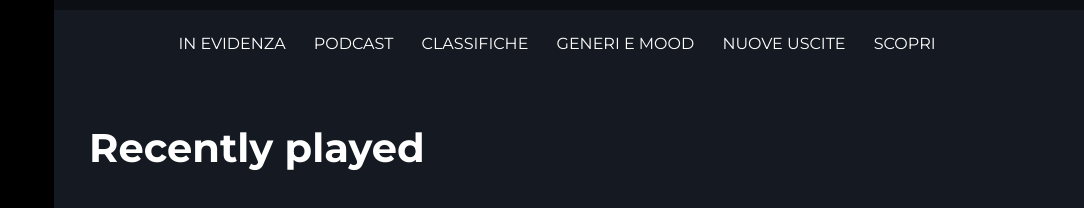
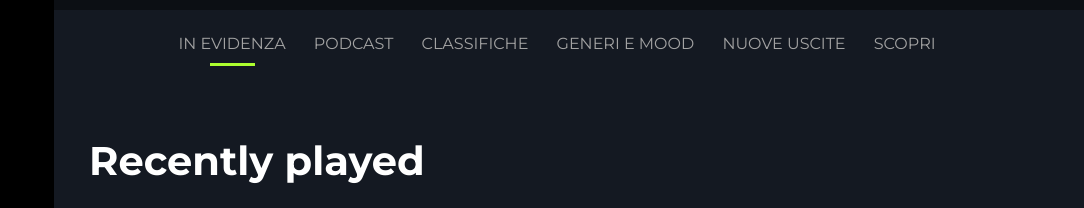
Before and after one commit to ALAM-97/html-css-spotifyweb, a plain HTML site: page index.html in a window 1280 px wide. Shown: the part 80-288 px from the top of the page, 196-1280 px from the left. Drawn offline with Linux system fonts and the light colour scheme.

Commit message:
Hover Effect Added to Main Section List

```diff
--- a/css/style.css
+++ b/css/style.css
@@ -282,17 +282,34 @@ main div.main-content ul {
 main div.main-content ul li {
     display: inline-block;
     font-size: 1rem;
-    padding-right: 1.5rem;
-    padding-top: 1.5rem;
+    margin-right: 1.5rem;
+    margin-top: 1.5rem;
 }
 
-main div.main-content ul li:hover {
+main div.main-content ul li a {
+    text-decoration: none;
+    color: #a3a3a3;
+}
+
+main div.main-content ul li:first-child::after {
+    content: '';
+    display: block;
+    height: 3px;
+    background-color: greenyellow;
+    width: 45px;
+    margin: auto;
+    margin-top: 10px;
+}
+
+main div.main-content ul li a:hover {
     cursor: pointer;
+    color: #fff;
+    font-weight: 600;
 }
 
 .section-title {
     font-size: 2.5rem;
-    padding: 70px 0 20px 35px;
+    margin: 70px 0 20px 35px;
 }
 
 .section-subtitle {
--- a/index.html
+++ b/index.html
@@ -101,12 +101,12 @@
 
                 <div class="main-content">
                     <ul>
-                        <li>IN EVIDENZA</li>
-                        <li>PODCAST</li>
-                        <li>CLASSIFICHE</li>
-                        <li>GENERI E MOOD</li>
-                        <li>NUOVE USCITE</li>
-                        <li>SCOPRI</li>
+                        <li><a href="#">IN EVIDENZA</a></li>
+                        <li><a href="#">PODCAST</a></li>
+                        <li><a href="#">CLASSIFICHE</a></li>
+                        <li><a href="#">GENERI E MOOD</a></li>
+                        <li><a href="#">NUOVE USCITE</a></li>
+                        <li><a href="#">SCOPRI</a></li>
                     </ul>
                 </div>
 
```
